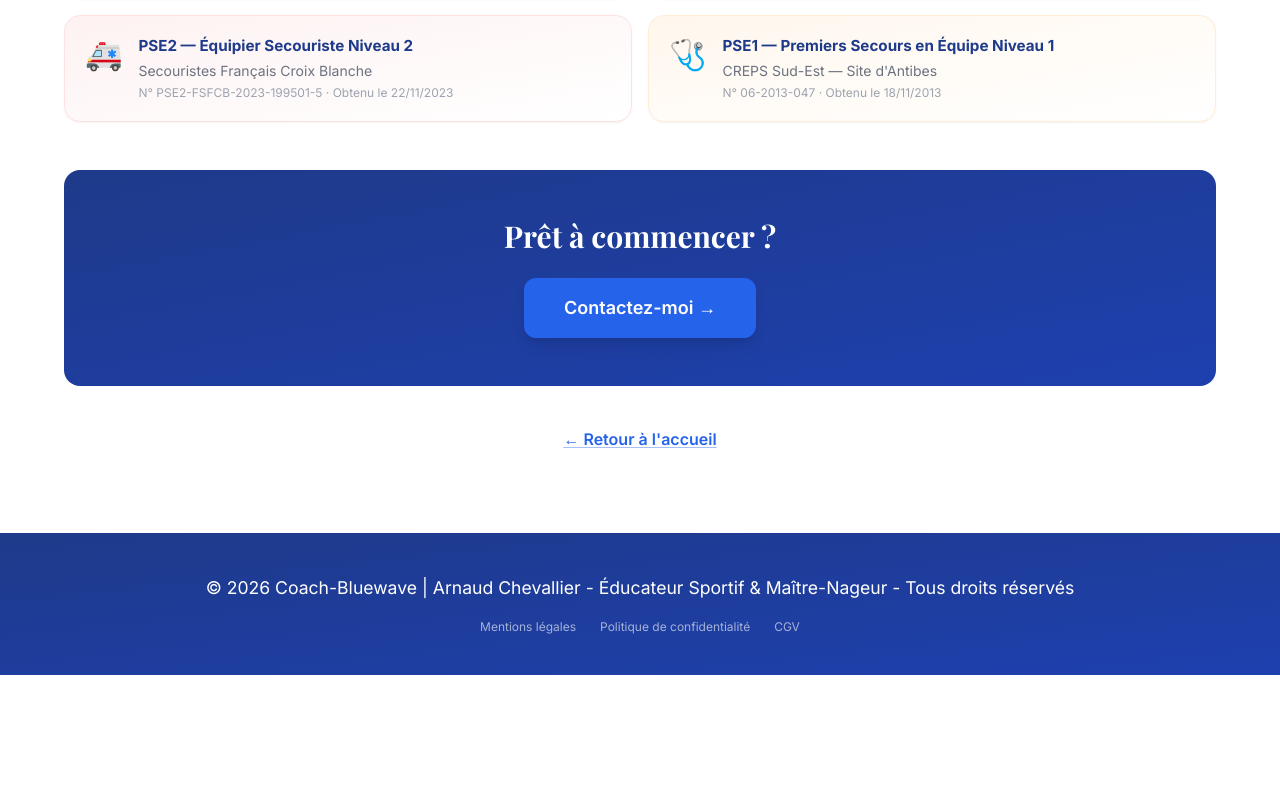
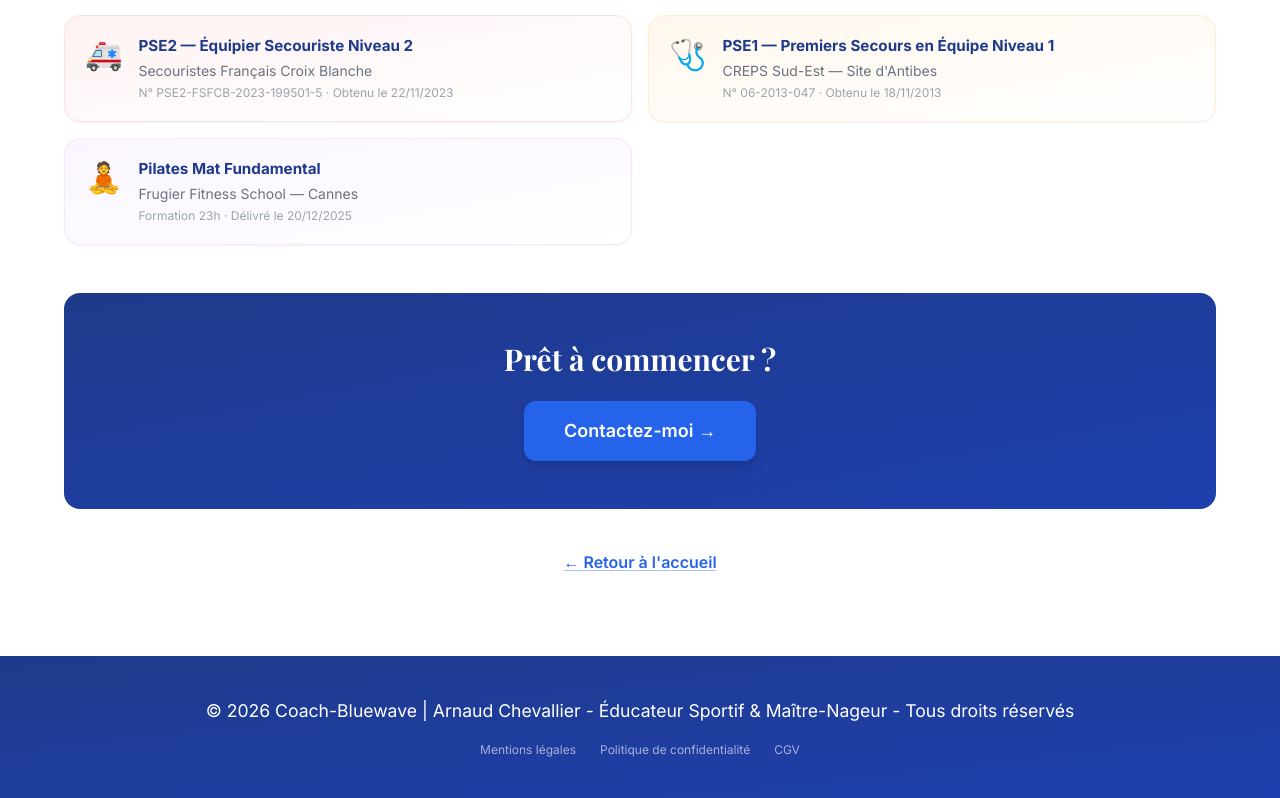
Before and after one commit to Unvodka/Coaching-and-Sport, a Next.js app: page /apropos in a window 1280 px wide. Shown: the part 1924-2722 px from the top of the page. Before the commit the page ends 2599 px from the top, so only its background shows below. Built offline with nearby package versions, Linux system fonts and the light colour scheme; no server answers.

Commit message:
content: add Pilates Mat Fundamental certificate to about page and JSON-LD

```diff
--- a/app/layout.tsx
+++ b/app/layout.tsx
@@ -303,6 +303,15 @@ const personJsonLd = {
         name: 'Secouristes Français Croix Blanche',
       },
     },
+    {
+      '@type': 'EducationalOccupationalCredential',
+      name: 'Pilates Mat Fundamental',
+      credentialCategory: 'certificate',
+      recognizedBy: {
+        '@type': 'Organization',
+        name: 'Frugier Fitness School, Cannes',
+      },
+    },
   ],
   makesOffer: {
     '@id': `${BASE_URL}/#business`,
--- a/components/AboutPageContent.tsx
+++ b/components/AboutPageContent.tsx
@@ -221,6 +221,22 @@ export default function AboutPageContent() {
                   </div>
                 </div>
 
+                {/* Pilates Mat Fundamental */}
+                <div className="flex gap-4 items-start bg-gradient-to-br from-purple-50 to-white border border-purple-100 rounded-2xl p-5 shadow-sm">
+                  <div className="text-3xl shrink-0">🧘</div>
+                  <div>
+                    <p className="font-bold text-brand-dark text-[0.95rem] leading-snug">
+                      Pilates Mat Fundamental
+                    </p>
+                    <p className="text-gray-500 text-sm mt-1">
+                      Frugier Fitness School — Cannes
+                    </p>
+                    <p className="text-gray-400 text-xs mt-1">
+                      Formation 23h · Délivré le 20/12/2025
+                    </p>
+                  </div>
+                </div>
+
               </div>
             </div>
           </FadeInWhenVisible>
```
